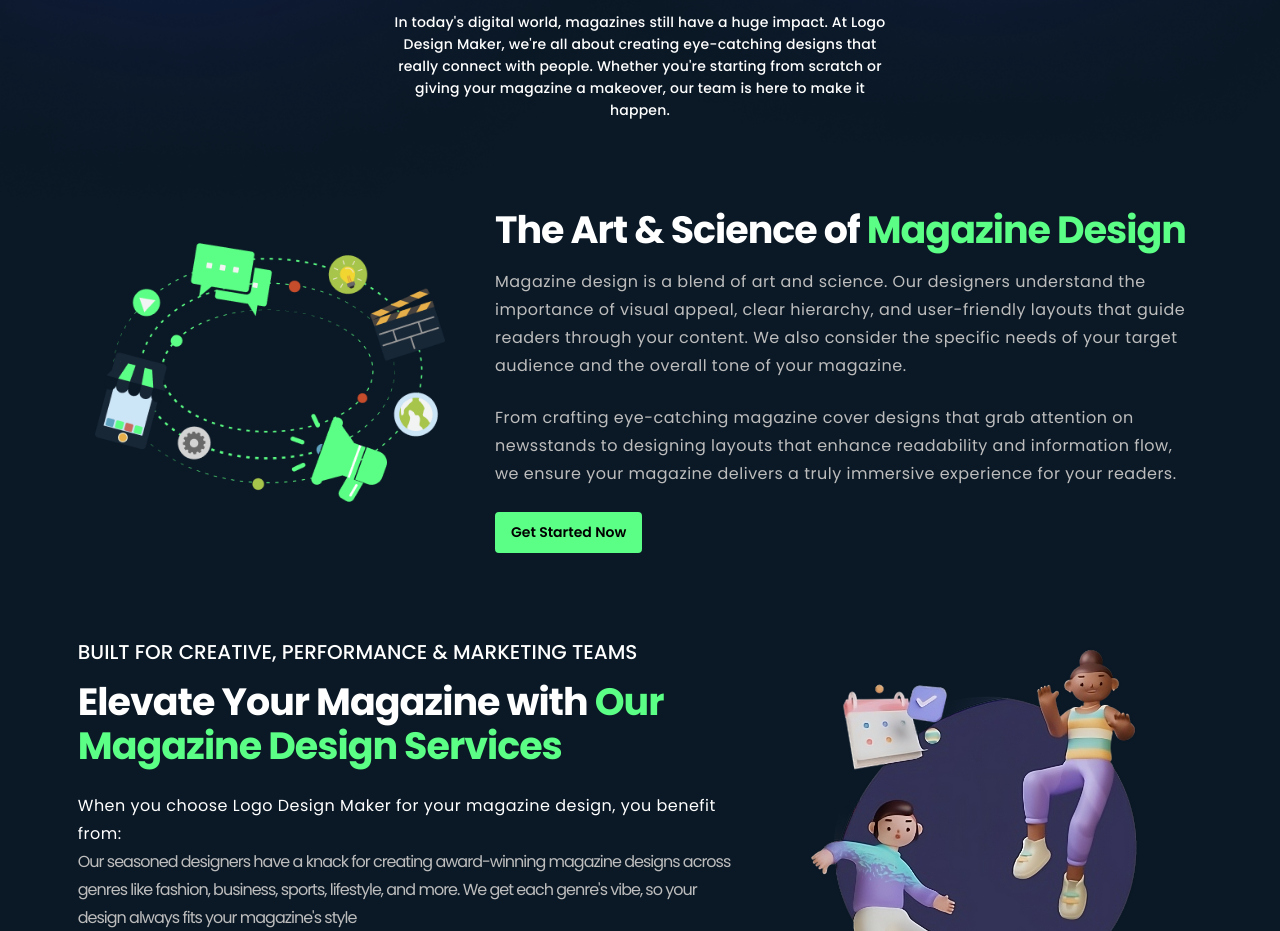
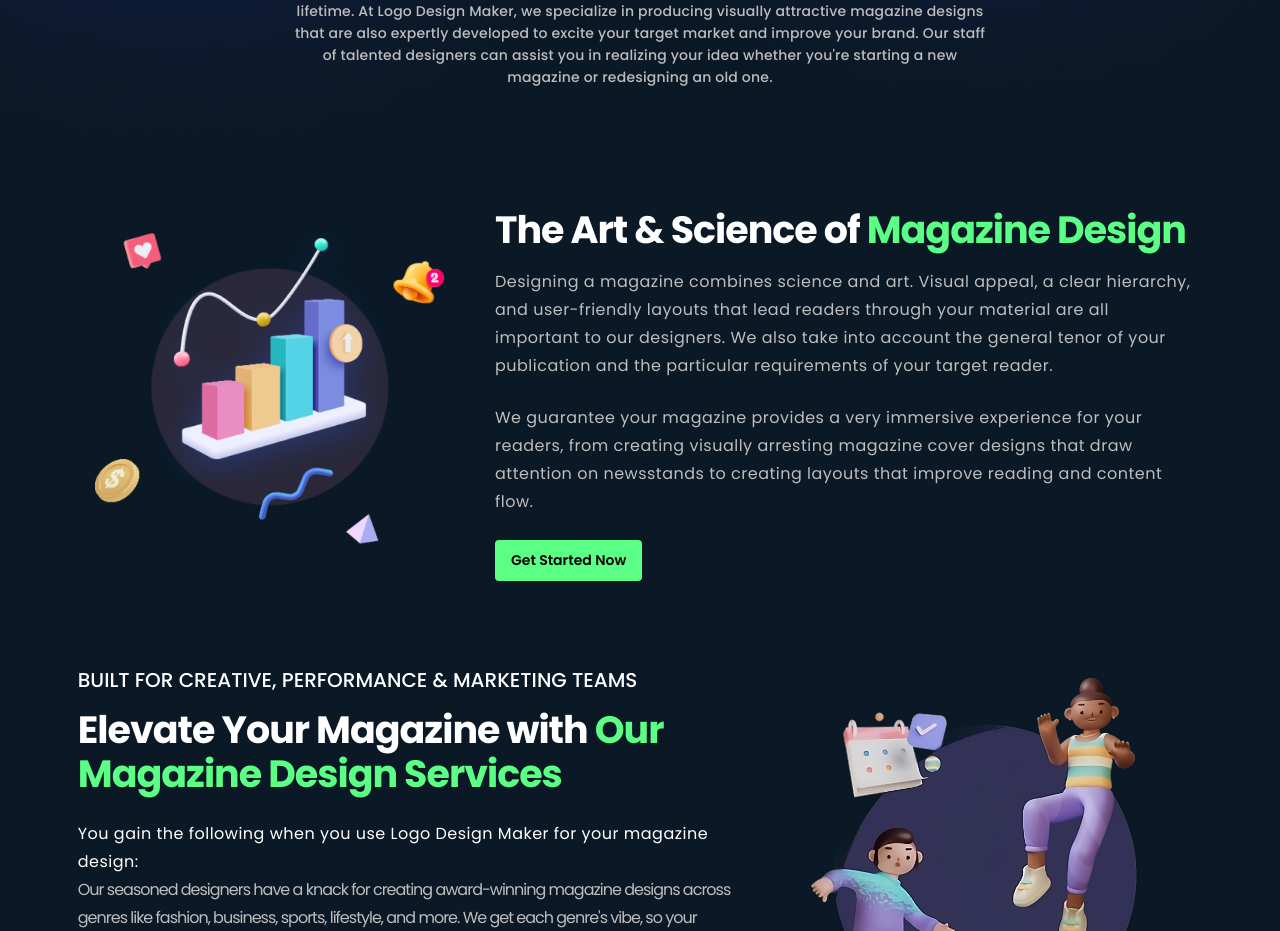
Before and after one commit to shashank8112357010/logo-designmaker, a Next.js app: page /category/magazine-design in a window 1280 px wide. Shown: the part 441-1372 px from the top of the page. Built offline with nearby package versions, Linux system fonts and the light colour scheme.

Commit message:
creating new pages

```diff
--- a/src/app/category/magazine-design/page.js
+++ b/src/app/category/magazine-design/page.js
@@ -20,7 +20,7 @@ export default function MagazineDesign() {
                     <Image src="/pricing/RightGrPricing.png" width={856} height={815} alt="linear-gradient-bottom" />
                 </div>
 
-                <main className="top-[40%] md:top-[40%] z-30 min-h-[641px] absolute sm:px-0 sm:mt-5">
+                <main className="top-[40%] sm:top-[30%] z-30 min-h-[641px] absolute sm:px-0 sm:mt-5">
                     <div className="flex justify-center items-center flex-col gap-2 sm:gap-6 w-full">
                         <span className="font-[100px] text-center w-full font-springRainSolid text-white leading-[25px] lg:leading-[45px] text-[20px] lg:text-[35px]">
                             Services
@@ -28,16 +28,19 @@ export default function MagazineDesign() {
                         <h1 className="w-full text-mobHeaderTex text-centert sm:text-tabHeaderText lg:text-lapHeaderText font-bold leading-[28px] sm:leading-[35px] lg:leading-[58.85px] text-white capitalize text-center tracking-[-1px] lg:-tracking-[3px] max-w-[300px] sm:max-w-5xl">
                             Captivate Your Audience with Award-Winning <span className="text-primaryGreen">Magazine Design</span>
                         </h1>
-                        <p className="text-tabHeaderBody font-medium leading-[22px] tracking-[0.2px] text-white text-center max-w-[350px] sm:max-w-[500px]">
-                            In today&apos;s digital world, magazines still have a huge impact. At Logo Design Maker, we&apos;re all about creating eye-catching designs that really connect with people. Whether you&apos;re starting from scratch or giving your magazine a makeover, our team is here to make it happen.
+                        <p className="text-tabHeaderBody font-medium leading-[22px] tracking-[0.2px] text-primaryGray text-center max-w-[350px] sm:max-w-[500px] md:max-w-[700px] px-2 sm:px-0">
+                            In the digital era of today, well-designed publications are still quite powerful. A visually arresting magazine design may draw readers in, improve reading, and make an impression that lasts a lifetime. At Logo Design Maker, we specialize in producing visually attractive magazine designs that are also expertly developed to excite your target market and improve your brand. Our staff of talented designers can assist you in realizing your idea whether you're starting a new magazine or redesigning an old one.
+
                         </p>
                     </div>
                 </main>
+            </div>
 
+            <div className="mt-64 sm:mt-0">
+                <ServiceIntro imgSrc="/services/clothing&merchandiseDesign.png" heading1="The Art & Science of " heading2="Magazine Design" para1="Designing a magazine combines science and art. Visual appeal, a clear hierarchy, and user-friendly layouts that lead readers through your material are all important to our designers. We also take into account the general tenor of your publication and the particular requirements of your target reader." para2="We guarantee your magazine provides a very immersive experience for your readers, from creating visually arresting magazine cover designs that draw attention on newsstands to creating layouts that improve reading and content flow." withButton={true} flexDirection="flex-row" />
             </div>
-            <ServiceIntro imgSrc="/services/Building Web and App Development.png" heading1="The Art & Science of " heading2="Magazine Design" para1="Magazine design is a blend of art and science. Our designers understand the importance of visual appeal, clear hierarchy, and user-friendly layouts that guide readers through your content. We also consider the specific needs of your target audience and the overall tone of your magazine." para2="From crafting eye-catching magazine cover designs that grab attention on newsstands to designing layouts that enhance readability and information flow, we ensure your magazine delivers a truly immersive experience for your readers." withButton={true} flexDirection="flex-row" />
 
-            <ServiceDesign imgSrc="/services/BrandDesigns.png" subHeading1="BUILT FOR CREATIVE, PERFORMANCE & MARKETING TEAMS" heading1="Elevate Your Magazine with " heading2="Our Magazine Design Services" para="When you choose Logo Design Maker for your magazine design, you benefit from:" flexDirection="flex-row-reverse" servicesDesignData={servicesDesignData} />
+            <ServiceDesign imgSrc="/services/BrandDesigns.png" subHeading1="BUILT FOR CREATIVE, PERFORMANCE & MARKETING TEAMS" heading1="Elevate Your Magazine with " heading2="Our Magazine Design Services" para="You gain the following when you use Logo Design Maker for your magazine design:" flexDirection="flex-row-reverse" servicesDesignData={servicesDesignData} />
 
             <DesignProcess heading="Our Collaborative Magazine Design Process" designProcess={designProcess} />
 
--- a/src/app/components/home/DesignYourLogo.js
+++ b/src/app/components/home/DesignYourLogo.js
@@ -4,6 +4,7 @@ import Image from "next/image"
 import designYourLogo from "../../../animate/DesignYourLogo.json"
 
 export default function DesignYourLogo() {
+
     return (
         <section className="max-w-[1920px] justify-center items-center flex mx-auto px-4 sm:px-10 lg:px-10 bg-primaryBlack text-white pb-20 sm:pb-48 pt-20 lgg:pt-20">
             <div className="bg-secondaryBlack relative sm:px-5 py-7 lg:px-10 lg:py-20 rounded-[18px] flex justify-center flex-col lgg:flex-row">
--- a/src/app/services/book-and-magazine-designs/page.js
+++ b/src/app/services/book-and-magazine-designs/page.js
@@ -59,7 +59,7 @@ export default function BookMagazineDesigns() {
 
                 <ServicesBanner heading="Captivate Readers, Fuel Imagination: Unleash the Power of " subHeading="Book & Magazine Design" para={<span>As they say in publishing, first impressions count. An <strong>engaging magazine design</strong> or <strong>book cover design</strong> can make the difference between a reader picking it up and glancing right past it. We here at <strong> Logo Design Maker</strong> are aware of how important book design is to the success of your publication.</span>} />
 
-                <ServiceDesign imgSrc="/services/BrandDesigns.png" subHeading1="Beyond Aesthetics: " subHeading2=" Design that Tells a Story" heading1="Professional " heading2="Book & Magazine Design" heading3=": A Strategic Investment for Success"
+                <ServiceDesign imgSrc="/services/SocialMediaDesignBeyond.png" subHeading1="Beyond Aesthetics: " subHeading2=" Design that Tells a Story" heading1="Professional " heading2="Book & Magazine Design" heading3=": A Strategic Investment for Success"
                     flexDirection="flex-row-reverse" servicesDesignData={servicesDesignData1} />
 
                 <div className="">
@@ -74,10 +74,10 @@ export default function BookMagazineDesigns() {
 
                 <Sliderr slideData={slideData} />
 
-                <ServiceDesign imgSrc="/services/readyToUnleash.png" heading1="Need Help with Your Book Design Project?" flexDirection="flex-row-reverse" servicesDesignData={servicesDesignData2} />
+                <ServiceDesign imgSrc="/services/SocialMediaDesignEarth.png" heading1="Need Help with Your Book Design Project?" flexDirection="flex-row-reverse" servicesDesignData={servicesDesignData2} />
 
                 <div className="">
-                    <ServicesCTA imgSrc="/services/takeYourAction.png" heading="Fuel Your Publication's Success: Take Action Today!" para="Investing in professional book and magazine design is an investment in the success of your publication. At Logo Design Maker, we offer a variety of design packages to suit your specific needs and budget. Let our experienced designers create a visually stunning design that not only grabs attention but also accurately reflects the essence of your publication and fuels the imagination of your readers." />
+                    <ServicesCTA imgSrc="/services/SocialMediaDesignFuel.png" heading="Fuel Your Publication's Success: Take Action Today!" para="Investing in professional book and magazine design is an investment in the success of your publication. At Logo Design Maker, we offer a variety of design packages to suit your specific needs and budget. Let our experienced designers create a visually stunning design that not only grabs attention but also accurately reflects the essence of your publication and fuels the imagination of your readers." />
                 </div>
 
                 <Faqq faqs={faqs} />
--- a/src/app/services/clothing-and-merchandise/page.js
+++ b/src/app/services/clothing-and-merchandise/page.js
@@ -47,7 +47,7 @@ export default function ClothingMerchandise() {
 
             <ServiceIntro imgSrc="/services/clothing&merchandiseDesign.png" heading1="From Concept to Creation: Crafting  " heading2="Wearable Stories " para1={<span>Whether you&apos;re launching a new clothing line, creating promotional <strong> merchandise for your business </strong>, or designing personalized gifts, we&apos;re here to help you translate your vision into reality. Our designers will work closely with you to understand your target audience, brand identity, and desired aesthetic.</span>} para2="Through a collaborative process, well develop captivating designs that resonate with your audience, spark conversations, and leave a lasting impression." withButton={true} flexDirection="flex-row" />
 
-            <ServiceDesign imgSrc="/services/customClothing&merhcandise.png" subHeading1="Beyond Function: " subHeading2="Apparel & Merchandise as Walking Billboards" heading1="The Strategic Benefits of " heading2="Custom Clothing & Merchandise" heading3=": From Brand Awareness to Fan Involvement" flexDirection="flex-row-reverse" servicesDesignData={servicesDesignData1} />
+            <ServiceDesign imgSrc="/services/SocialMediaDesignBeyond.png" subHeading1="Beyond Function: " subHeading2="Apparel & Merchandise as Walking Billboards" heading1="The Strategic Benefits of " heading2="Custom Clothing & Merchandise" heading3=": From Brand Awareness to Fan Involvement" flexDirection="flex-row-reverse" servicesDesignData={servicesDesignData1} />
 
             <div>
                 <div className="pt-20">
@@ -61,10 +61,10 @@ export default function ClothingMerchandise() {
 
             <Sliderr slideData={slideData} />
 
-            <ServiceDesign imgSrc="/services/readyToUnleash.png" heading1="Get Started Now to Grow Your Brand or Express Yourself " heading2="Stylishly!" flexDirection="flex-row-reverse" servicesDesignData={servicesDesignData2} />
+            <ServiceDesign imgSrc="/services/SocialMediaDesignEarth.png" heading1="Get Started Now to Grow Your Brand or Express Yourself " heading2="Stylishly!" flexDirection="flex-row-reverse" servicesDesignData={servicesDesignData2} />
 
             <div className="mt-8 sm:mt-32 md:mt-44">
-                <ServicesCTA imgSrc="/services/takeYourAction.png" heading={<span>Ready to unleash the power of clothing and merchandise design?</span>} para={<span>Don&apos;t become part of the throng. Using personalized apparel and products created by <strong>Logo Design Maker</strong>, make a statement and stand out.<strong> Get in touch with us</strong> now and together we can turn your concepts into wearable masterpieces!</span>} />
+                <ServicesCTA imgSrc="/services/SocialMediaDesignFuel.png" heading={<span>Ready to unleash the power of clothing and merchandise design?</span>} para={<span>Don&apos;t become part of the throng. Using personalized apparel and products created by <strong>Logo Design Maker</strong>, make a statement and stand out.<strong> Get in touch with us</strong> now and together we can turn your concepts into wearable masterpieces!</span>} />
             </div>
 
             <Faqq faqs={faqs} />
--- a/src/app/services/illustration-and-art/page.js
+++ b/src/app/services/illustration-and-art/page.js
@@ -47,7 +47,7 @@ export default function IllustrationArt() {
 
             <ServiceIntro imgSrc="/services/clothing&merchandiseDesign.png" heading1="Creating Visual Narratives from " heading2=" Concept to Creation" para1={<span>We can help with everything from unique mascots for your business to eye-catching illustrations for your website and interesting graphics for your marketing materials. Our <strong> graphic design and illustration </strong> services are customized to your vision and demands.</span>} para2="By working together, we will learn about your target market, ideal aesthetic, and brand identity. Your idea will then be translated by our artists into visually stunning images that will captivate your audience and make an impression." withButton={true} flexDirection="flex-row" />
 
-            <ServiceDesign imgSrc="/services/illustrationDesgin.png" subHeading1="From Concept to Creation: " subHeading2="Crafting Visual Narratives" heading1="Business Results to Brand Resonance: The Strategic Benefits of " heading2="Art and Illustration" flexDirection="flex-row-reverse" servicesDesignData={servicesDesignData1} />
+            <ServiceDesign imgSrc="/services/SocialMediaDesignBeyond.png" subHeading1="From Concept to Creation: " subHeading2="Crafting Visual Narratives" heading1="Business Results to Brand Resonance: The Strategic Benefits of " heading2="Art and Illustration" flexDirection="flex-row-reverse" servicesDesignData={servicesDesignData1} />
 
             <div>
                 <div className="pt-20">
@@ -61,10 +61,10 @@ export default function IllustrationArt() {
 
             <Sliderr slideData={slideData} />
 
-            <ServiceDesign imgSrc="/services/readyToUnleash.png" heading1="Boost the Development of Your " heading2="Brand " heading3=": Act Right Now!" flexDirection="flex-row-reverse" servicesDesignData={servicesDesignData2} />
+            <ServiceDesign imgSrc="/services/SocialMediaDesignEarth.png" heading1="Boost the Development of Your " heading2="Brand " heading3=": Act Right Now!" flexDirection="flex-row-reverse" servicesDesignData={servicesDesignData2} />
 
             <div className="mt-0 md:mt-28">
-                <ServicesCTA imgSrc="/services/takeYourAction.png" heading="All set to give your brand the power of art and illustration?" para="Tell your brand narrative, but make it visual! Work with Logo Design Maker to let our group of gifted artists to bring your brand to life with eye-catching images and distinctive graphics that enthrall your audience and take your business to new heights. Contact us now to start creating a work of art based on your brand identity!" />
+                <ServicesCTA imgSrc="/services/SocialMediaDesignFuel.png" heading="All set to give your brand the power of art and illustration?" para="Tell your brand narrative, but make it visual! Work with Logo Design Maker to let our group of gifted artists to bring your brand to life with eye-catching images and distinctive graphics that enthrall your audience and take your business to new heights. Contact us now to start creating a work of art based on your brand identity!" />
             </div>
 
             <Faqq faqs={faqs} />
--- a/src/app/services/packaging-and-label-designs/page.js
+++ b/src/app/services/packaging-and-label-designs/page.js
@@ -46,7 +46,7 @@ export default function PackagingLabelDesigns() {
 
             <ServiceIntro imgSrc="/services/clothing&merchandiseDesign.png" heading1="Unleash the Power of " heading2="Custom Packaging Designs" para1={<span>First impressions of products are quite important in the competitive market of today. Leave simple packing behind! <strong>packaging label design</strong> created especially for you are effective marketing tools.</span>} para2={<span>Experienced <strong> package designers</strong> at Logo Design Maker create eye-catching, educational designs that increase sales and convey your business message. Your product is protected by our <strong> custom packaging design</strong>, which also makes it leap off the shelves rather than be missed.</span>} withButton={true} flexDirection="flex-row" />
 
-            <ServiceDesign imgSrc="/services/BrandDesigns.png" subHeading1="Beyond the Logo: Building a Cohesive " subHeading2="Brand Identity" heading1="From Concept to Creation: Crafting " heading2="Packaging Designs" heading3=" that Captivate" flexDirection="flex-row-reverse" servicesDesignData={servicesDesignData1} />
+            <ServiceDesign imgSrc="/services/SocialMediaDesignBeyond.png" subHeading1="Beyond the Logo: Building a Cohesive " subHeading2="Brand Identity" heading1="From Concept to Creation: Crafting " heading2="Packaging Designs" heading3=" that Captivate" flexDirection="flex-row-reverse" servicesDesignData={servicesDesignData1} />
 
             <div>
                 <div className="pt-20">
```
Also changed, not shown: src/app/components/services/ServicesCTA.js (+4 -4 lines), public/services/SocialMediaDesignFuel.png.
